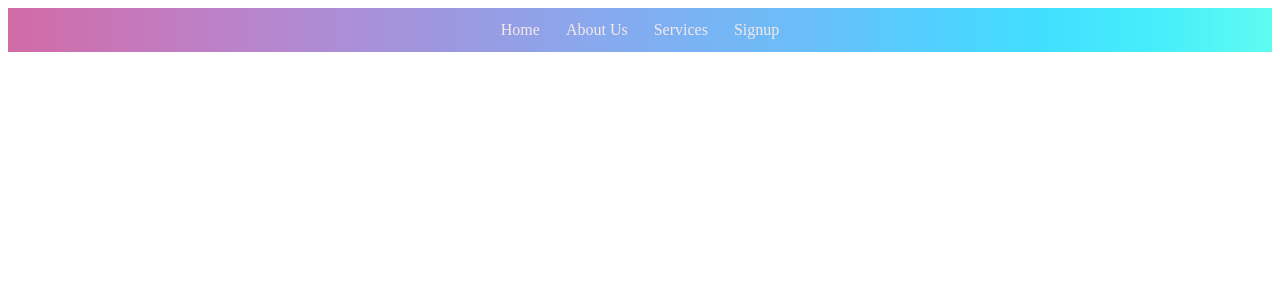
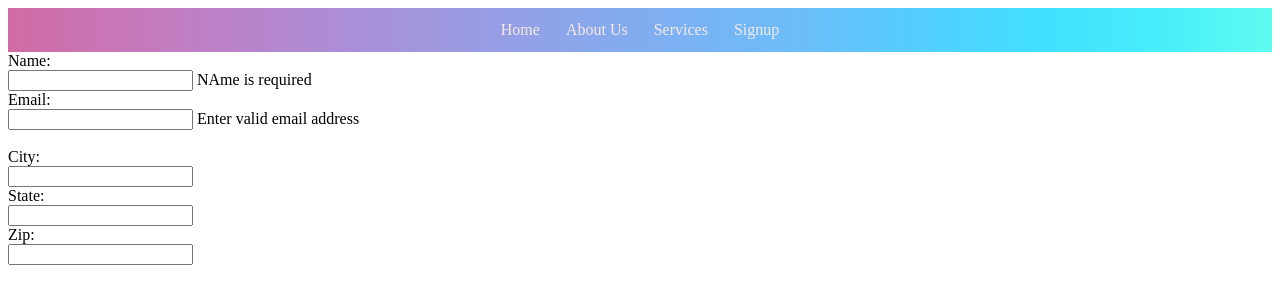
Before and after one commit to vitasoft-practice/practicingGit, an Angular app in the folder Barsha/: page /signup in a window 1280 px wide. Before the commit this address led to /. Shown: the top 304 px of the page. Built offline with nearby package versions, Linux system fonts and the light colour scheme.

Commit message:
pipes and form validation

```diff
--- a/Barsha/src/app/app-routing.module.ts
+++ b/Barsha/src/app/app-routing.module.ts
@@ -2,10 +2,12 @@ import { NgModule } from '@angular/core';
 import { RouterModule, Routes } from '@angular/router';
 import { DemoFormComponent } from './pages/demo-form/demo-form.component';
 import { HomepageComponent } from './pages/homepage/homepage.component';
+import { SignupformComponent } from './pages/signupform/signupform.component';
 
 const routes: Routes = [
   {path:'' , component:HomepageComponent},
   {path:'demo-form' , component:DemoFormComponent},
+  {path : 'signup', component: SignupformComponent}
 ];
 
 @NgModule({
--- a/Barsha/src/app/app.module.ts
+++ b/Barsha/src/app/app.module.ts
@@ -9,6 +9,7 @@ import { PostCardComponent } from './pages/post-card/post-card.component';
 import { FormsModule, ReactiveFormsModule } from '@angular/forms';
 import { DemoFormComponent } from './pages/demo-form/demo-form.component';
 import { AuthortableComponent } from './pages/authortable/authortable.component';
+import { SignupformComponent } from './pages/signupform/signupform.component';
 
 @NgModule({
   declarations: [
@@ -17,7 +18,8 @@ import { AuthortableComponent } from './pages/authortable/authortable.component'
     UserItemComponent,
     PostCardComponent,
     DemoFormComponent,
-    AuthortableComponent
+    AuthortableComponent,
+    SignupformComponent
   ],
   imports: [
     BrowserModule,
--- a/Barsha/src/app/pages/homepage/homepage.component.html
+++ b/Barsha/src/app/pages/homepage/homepage.component.html
@@ -14,6 +14,7 @@
 
 <!-- posts -->
 <h1 class="text-center">POSTS</h1>
+<b> {{curdate | date}}</b>
      <br/>
 
 <div class="outer-container">
--- a/Barsha/src/app/pages/homepage/homepage.component.ts
+++ b/Barsha/src/app/pages/homepage/homepage.component.ts
@@ -9,21 +9,11 @@ import { Component, OnInit } from '@angular/core';
 export class HomepageComponent implements OnInit {
 
   names :string[];
-  ishidden: Boolean ;
-  show(): void{
 
-    // console.log("clicked");
-    this.ishidden=false;
+  curdate = Date.now();
 
-  }
-
-  addIdea(postTitle :HTMLInputElement, descr :HTMLInputElement) :boolean{
-    console.log(`${postTitle.value} and ${descr.value}`);
-    return false;
-  }
   constructor(){
     this.names = ['Barsha' , 'Carlos' , 'Henry' , 'Natalie'];
-    this.ishidden = true;
 
   }
 
--- /dev/null
+++ b/Barsha/src/app/pages/signupform/signupform.component.html
@@ -0,0 +1,20 @@
+<form [formGroup] = 'signupForm'>
+    <label>Name</label>:<br/>
+    <input type="text" formControlName="name" />
+    <span *ngIf = "!signupForm.valid"> NAme is required</span> <br/>
+    <label>Email</label>:<br/>
+    <input type="text" formControlName="email" />
+    <span *ngIf = "!signupForm.valid "> Enter valid email address</span> <br/>
+    <br/>
+    <div formGroupName ="address">
+
+        <label>City</label>:<br/>
+        <input type="text" formControlName="city" /> <br/>
+        <label>State</label>:<br/>
+        <input type="text" formControlName="state" /> <br/>
+        <label>Zip</label>:<br/>
+        <input type="number" formControlName="zip" /> <br/>
+
+    </div>
+
+</form>
--- /dev/null
+++ b/Barsha/src/app/pages/signupform/signupform.component.ts
@@ -0,0 +1,28 @@
+import { Component, OnInit } from '@angular/core';
+import {FormBuilder , Validators, AbstractControl} from "@angular/forms";
+
+@Component({
+  selector: 'app-signupform',
+  templateUrl: './signupform.component.html',
+  styleUrls: ['./signupform.component.scss']
+})
+export class SignupformComponent implements OnInit {
+
+  signupForm = this.fb.group({
+    name:['' , Validators.required],
+    email:['', [Validators.required, Validators.email]],
+    address:this.fb.group({
+      city:[''],
+      state:[''],
+      zip:['']
+    })
+  })
+  constructor( private fb:FormBuilder ) { }
+
+  ngOnInit(): void {
+
+  }
+
+
+
+}
```
Also changed, not shown: Barsha/src/app/pages/demo-form/demo-form.component.html (line endings or trailing spaces), Barsha/src/app/pages/signupform/signupform.component.scss (added), 1 other file (tests, documents, lock files or other folders).
